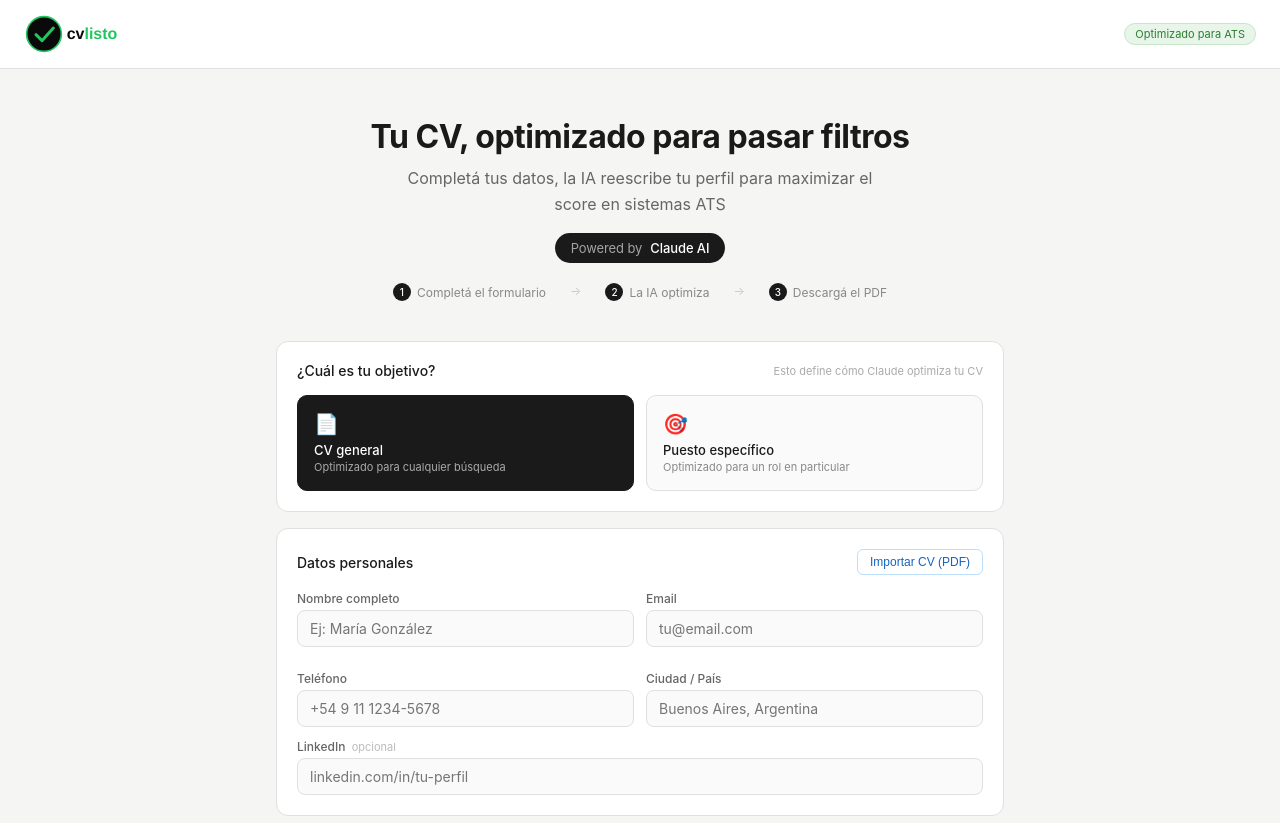
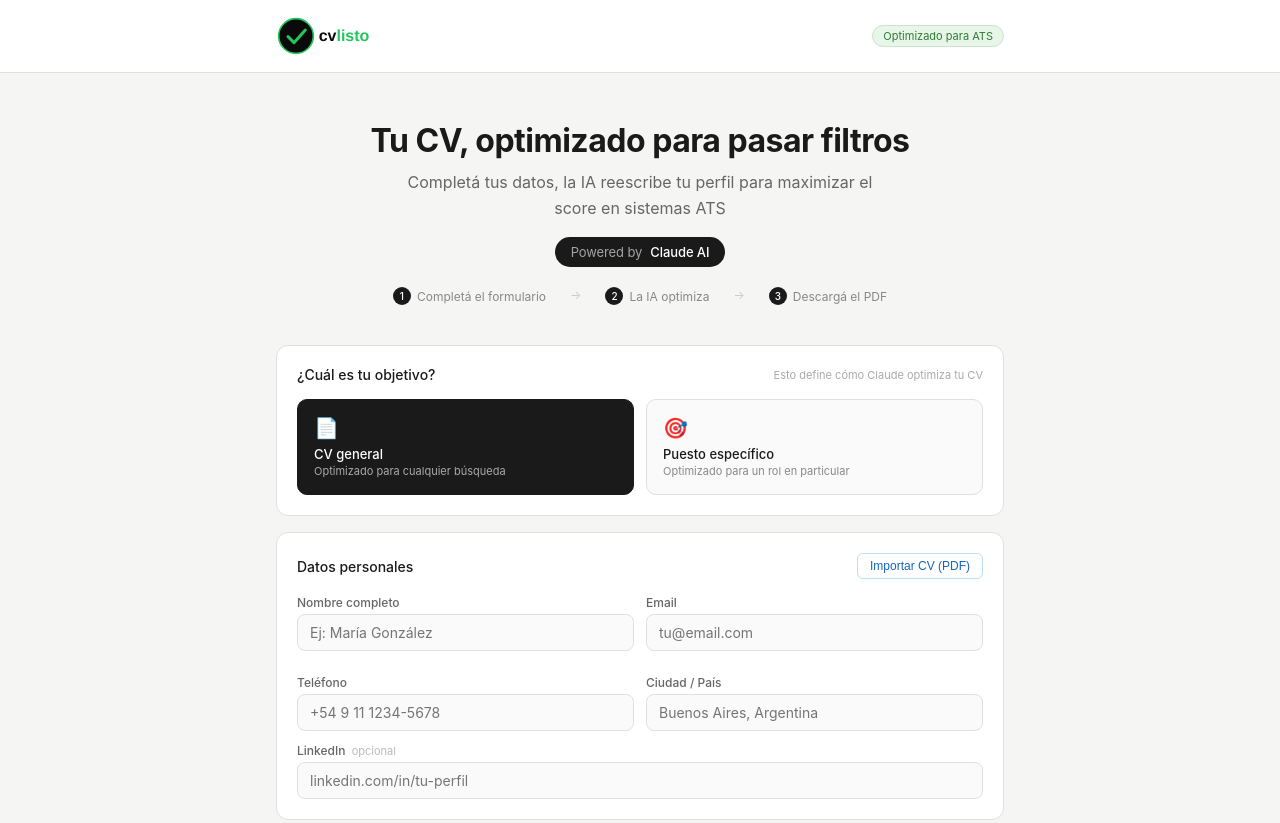
Before and after one commit to valvulero-lab/cv-ats-generator, a website: page index.html in a window 1280 px wide. Shown: the top 823 px of the page. Drawn offline with nearby package versions, Linux system fonts and the light colour scheme.

Commit message:
Update index.html

```diff
--- a/index.html
+++ b/index.html
@@ -11,7 +11,8 @@
 <style>
 *{box-sizing:border-box;margin:0;padding:0}
 body{font-family:-apple-system,BlinkMacSystemFont,'Segoe UI',sans-serif;background:#f5f5f3;color:#1a1a1a;min-height:100vh}
-.topbar{background:#fff;border-bottom:0.5px solid #e0e0e0;padding:14px 24px;display:flex;align-items:center;justify-content:space-between;position:sticky;top:0;z-index:10}
+.topbar{background:#fff;border-bottom:0.5px solid #e0e0e0;position:sticky;top:0;z-index:10}
+.topbar-inner{max-width:760px;margin:0 auto;padding:16px 1rem;display:flex;align-items:center;justify-content:space-between}
 .topbar-brand{font-size:15px;font-weight:500;color:#1a1a1a}
 .topbar-logo{height:40px;width:auto;display:block}
 .topbar-badge{font-size:11px;background:#e8f5e9;color:#2e7d32;padding:3px 10px;border-radius:20px;border:0.5px solid #c8e6c9}
@@ -193,6 +194,7 @@ textarea{resize:vertical;line-height:1.6}
 </head>
 <body>
 <div class="topbar">
+<div class="topbar-inner">
   <svg class="topbar-logo" viewBox="0 0 420 120" xmlns="http://www.w3.org/2000/svg" role="img" aria-label="CV Listo">
     <circle cx="60" cy="60" r="52" fill="#0a0a0a" stroke="#22c55e" stroke-width="5"/>
     <path d="M36 62 L54 80 L88 42" fill="none" stroke="#22c55e" stroke-width="9" stroke-linecap="round" stroke-linejoin="round"/>
@@ -201,6 +203,7 @@ textarea{resize:vertical;line-height:1.6}
     </text>
   </svg>
   <span class="topbar-badge">Optimizado para ATS</span>
+</div>
 </div>
 <div class="app">
   <div class="hero">
```
